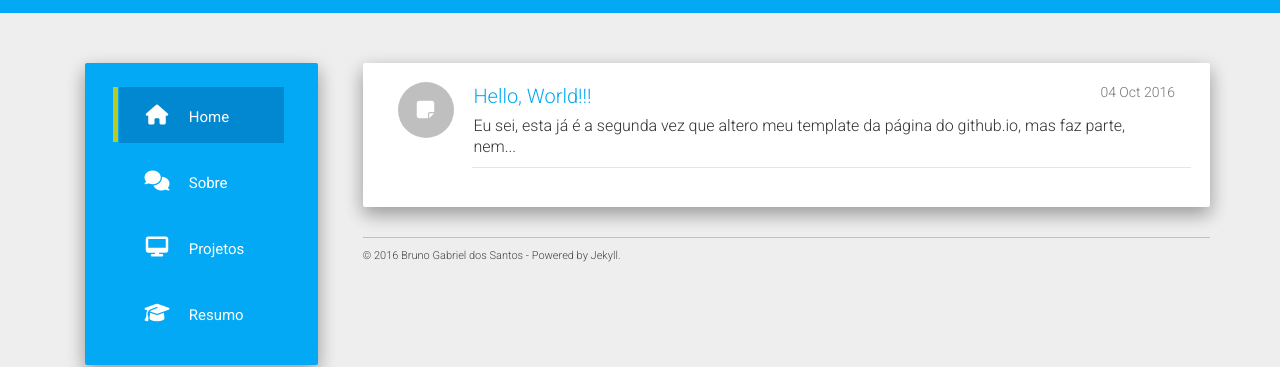
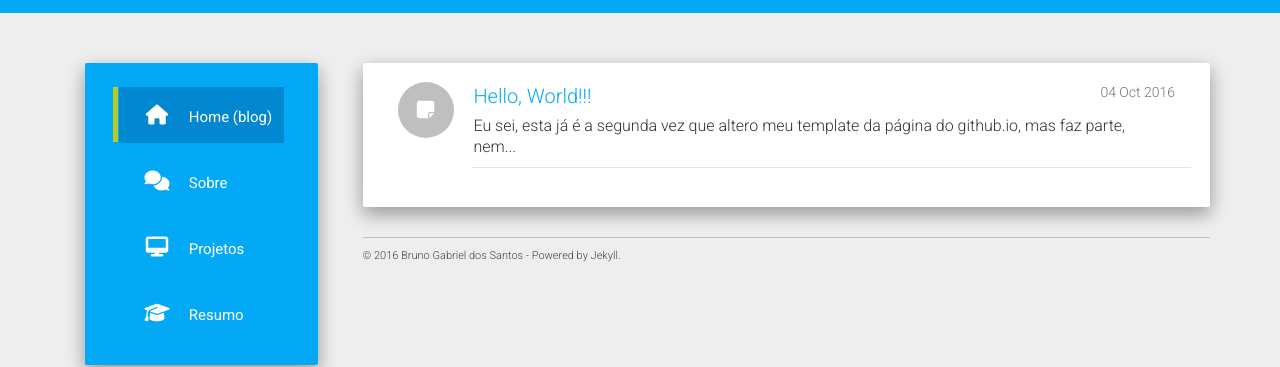
Before and after one commit to brunogabriel/brunogabriel.github.io, a Jekyll site: the page built from index.html, in a window 1280 px wide. Shown: the part 219-586 px from the top of the page. Built offline with Jekyll 4.4.1, drawn with Linux system fonts in a browser that asks for light colours; nearby versions of some CDN libraries; the list of posts is cut into pages by our own code.

Commit message:
fixed home text

```diff
--- a/_data/urls.json
+++ b/_data/urls.json
@@ -1,6 +1,6 @@
 [
   {
-    "text": "Home",
+    "text": "Home (blog)",
     "url": "/",
     "icon": "fa-home",
     "layout": "post"
```
